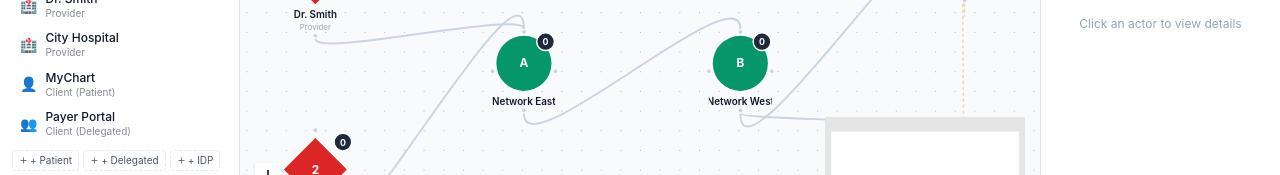
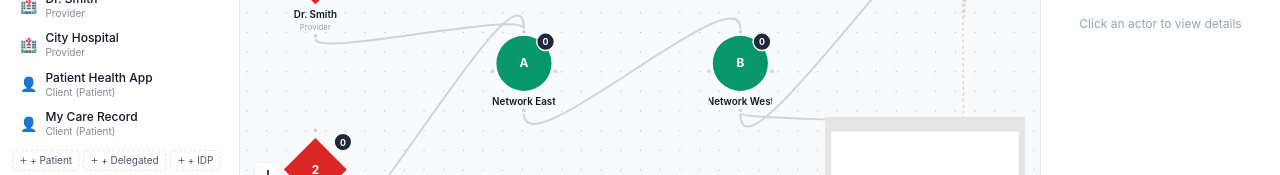
Before and after one commit to GinoCanessa/cms-notification-simulator, a React (Vite) app: page /simulator in a window 1280 px wide. Shown: the part 318-493 px from the top of the page. Built offline with nearby package versions, Linux system fonts and the light colour scheme.

Commit message:
Iterating

```diff
--- a/src/presets/index.ts
+++ b/src/presets/index.ts
@@ -15,7 +15,7 @@ export const simplePreset: Preset = {
     { id: 'idp-1', name: 'CMS IDP', type: 'idp' },
     { id: 'network-a', name: 'Network East', type: 'network' },
     { id: 'provider-1', name: 'Dr. Smith', type: 'provider', networkId: 'network-a' },
-    { id: 'client-1', name: 'MyChart', type: 'client-patient', networkId: 'network-a', idpId: 'idp-1' },
+    { id: 'client-1', name: 'Patient Health App', type: 'client-patient', networkId: 'network-a', idpId: 'idp-1' },
   ],
   edges: [
     { id: 'e-p1-na', sourceId: 'provider-1', targetId: 'network-a', edgeType: 'trust' },
@@ -39,8 +39,8 @@ export const twoNetworksPreset: Preset = {
     { id: 'network-b', name: 'Network West', type: 'network' },
     { id: 'provider-1', name: 'Dr. Smith', type: 'provider', networkId: 'network-a' },
     { id: 'provider-2', name: 'City Hospital', type: 'provider', networkId: 'network-a' },
-    { id: 'client-1', name: 'MyChart', type: 'client-patient', networkId: 'network-b', idpId: 'idp-1' },
-    { id: 'client-2', name: 'Payer Portal', type: 'client-delegated', networkId: 'network-b', idpId: 'idp-1' },
+    { id: 'client-1', name: 'Patient Health App', type: 'client-patient', networkId: 'network-b', idpId: 'idp-1' },
+    { id: 'client-2', name: 'My Care Record', type: 'client-patient', networkId: 'network-b', idpId: 'idp-1' },
   ],
   edges: [
     { id: 'e-p1-na', sourceId: 'provider-1', targetId: 'network-a', edgeType: 'trust' },
@@ -74,8 +74,8 @@ export const hubAndSpokePreset: Preset = {
     { id: 'provider-1', name: 'Dr. Smith', type: 'provider', networkId: 'network-n' },
     { id: 'provider-2', name: 'City Hospital', type: 'provider', networkId: 'network-s' },
     { id: 'provider-3', name: 'Regional Clinic', type: 'provider', networkId: 'network-e' },
-    { id: 'client-1', name: 'MyChart', type: 'client-patient', networkId: 'network-n', idpId: 'idp-1' },
-    { id: 'client-2', name: 'Payer Portal', type: 'client-delegated', networkId: 'network-s', idpId: 'idp-1' },
+    { id: 'client-1', name: 'Patient Health App', type: 'client-patient', networkId: 'network-n', idpId: 'idp-1' },
+    { id: 'client-2', name: 'My Care Record', type: 'client-patient', networkId: 'network-s', idpId: 'idp-1' },
     { id: 'client-3', name: 'Care App', type: 'client-patient', networkId: 'network-e', idpId: 'idp-1' },
   ],
   edges: [
@@ -123,10 +123,10 @@ export const complexPreset: Preset = {
     { id: 'provider-4', name: 'ER Center', type: 'provider', networkId: 'network-c' },
     { id: 'provider-5', name: 'Pediatrics', type: 'provider', networkId: 'network-d' },
     { id: 'provider-6', name: 'Cardiology', type: 'provider', networkId: 'network-d' },
-    { id: 'client-1', name: 'MyChart', type: 'client-patient', networkId: 'network-a', idpId: 'idp-1' },
-    { id: 'client-2', name: 'Payer Portal', type: 'client-delegated', networkId: 'network-b', idpId: 'idp-1' },
-    { id: 'client-3', name: 'Care Connect', type: 'client-patient', networkId: 'network-c', idpId: 'idp-2' },
-    { id: 'client-4', name: 'Health Link', type: 'client-delegated', networkId: 'network-d', idpId: 'idp-2' },
+    { id: 'client-1', name: 'Patient Health App', type: 'client-patient', networkId: 'network-a', idpId: 'idp-1' },
+    { id: 'client-2', name: 'My Care Record', type: 'client-patient', networkId: 'network-b', idpId: 'idp-1' },
+    { id: 'client-3', name: 'Care Companion', type: 'client-patient', networkId: 'network-c', idpId: 'idp-2' },
+    { id: 'client-4', name: 'Health Tracker', type: 'client-patient', networkId: 'network-d', idpId: 'idp-2' },
   ],
   edges: [
     { id: 'e-ab', sourceId: 'network-a', targetId: 'network-b', edgeType: 'trust' },
```
